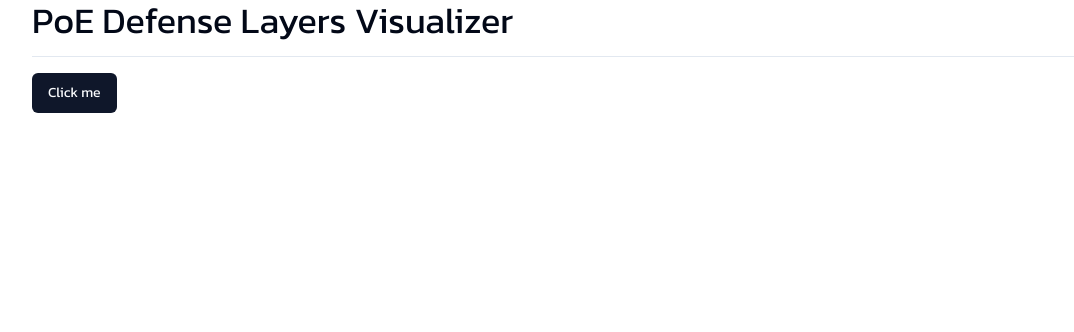
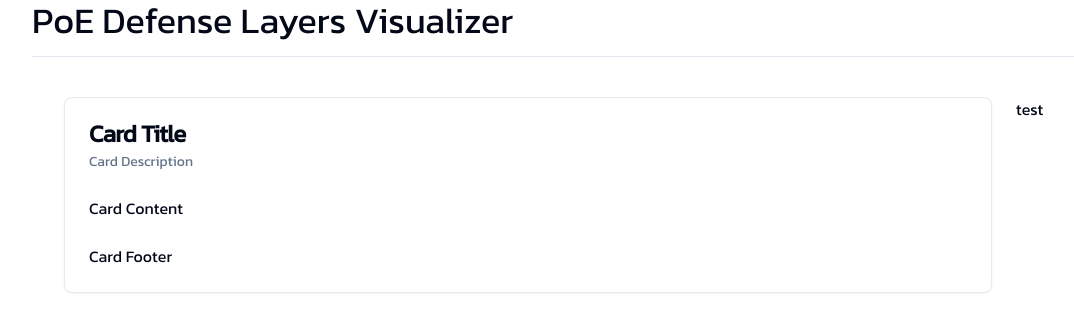
Before and after one commit to peter-pakanun/poe-defense-layers, a SvelteKit app: page / in a window 1280 px wide. Shown: the top 332 px of the page, without its empty margins (0-1074 px from the left). Built offline with nearby package versions, Linux system fonts and the light colour scheme.

Commit message:
refactor layout to use Card component structure

```diff
--- a/src/routes/(page)/+page.svelte
+++ b/src/routes/(page)/+page.svelte
@@ -1,5 +1,21 @@
 <script lang="ts">
-	import { Button } from '$lib/components/ui/button/index.js';
+	import * as Card from '$lib/components/ui/card/index.js';
 </script>
 
-<Button>Click me</Button>
+<div class="container h-full py-6">
+	<div class="grid h-full items-stretch gap-6 md:grid-cols-[1fr_200px]">
+		<Card.Root class="order-1">
+			<Card.Header>
+				<Card.Title>Card Title</Card.Title>
+				<Card.Description>Card Description</Card.Description>
+			</Card.Header>
+			<Card.Content>
+				<p>Card Content</p>
+			</Card.Content>
+			<Card.Footer>
+				<p>Card Footer</p>
+			</Card.Footer>
+		</Card.Root>
+		<div class="order-2 flex flex-col space-y-4">test</div>
+	</div>
+</div>
```
